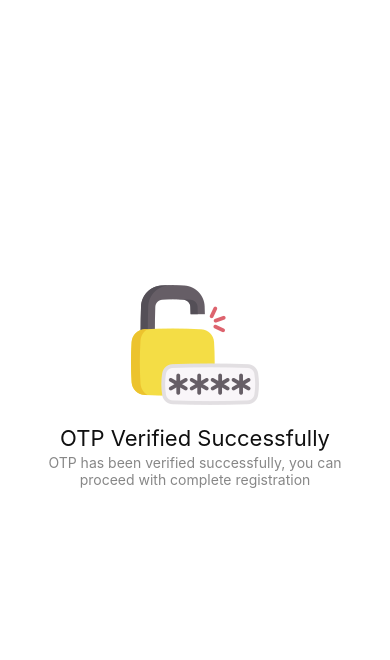
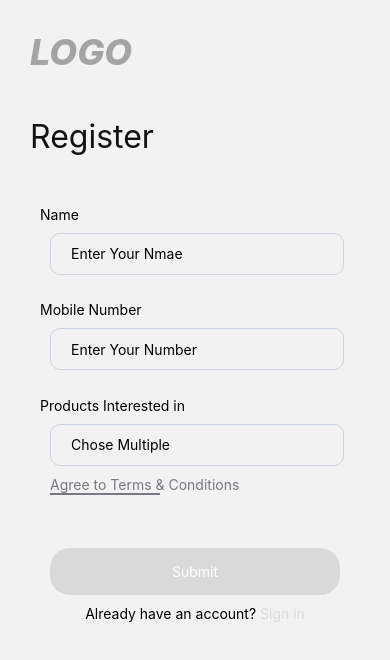
Before and after one commit to anandstephan/DriverApp, a React Native app: screen /Register in a window 390 px wide. Shown: the top 660 px of the page. Built offline with nearby package versions, Linux system fonts and the light colour scheme.

Commit message:
feat:add signup screen

```diff
--- a/navigator/auth/Auth.tsx
+++ b/navigator/auth/Auth.tsx
@@ -3,18 +3,20 @@ import Login from '../../screens/auth/Login';
 import Initial from '../../screens/auth/Initial';
 import Otp from '../../screens/auth/Otp';
 import OtpSucess from '../../screens/auth/OtpSucess';
+import Register from '../../screens/auth/Register';
 
 const Stack = createNativeStackNavigator();
 
 const  Auth =() => {
   return (
-      <Stack.Navigator initialRouteName="OtpSucess" screenOptions={{headerShown:false}}>
+      <Stack.Navigator initialRouteName="Register" screenOptions={{headerShown:false}}>
         <Stack.Screen name='Initial' component={Initial}/>
         <Stack.Screen name="Login" component={Login} />
         <Stack.Screen name="Otp" component={Otp} options={{
           headerShown:true
         }}/>
         <Stack.Screen name="OtpSucess" component={OtpSucess}/>
+        <Stack.Screen name="Register" component={Register}/>
       </Stack.Navigator>
 
   );
--- /dev/null
+++ b/screens/auth/Register.tsx
@@ -0,0 +1,111 @@
+import { useNavigation } from "@react-navigation/native"
+import { View,Text,StyleSheet, TextInput, Pressable } from "react-native"
+
+const Register = () =>{
+    const navigation = useNavigation()
+return <View style={styles.container}>
+    <View>
+    <Text style={styles.logo}>LOGO</Text>
+    </View>
+
+    <View style={styles.primaryContainer}>
+        <Text style={styles.heading}>Register</Text>
+        <View style={styles.form}>
+            <Text>Name</Text>
+            <TextInput style={styles.input} placeholder="Enter Your Nmae"/>
+        </View>
+        <View style={[styles.form,{marginTop:'5%'}]}>
+            <Text>Mobile Number</Text>
+            <TextInput style={styles.input} placeholder="Enter Your Number"/>
+        </View>
+        <View style={[styles.form,{marginTop:'5%'}]}>
+            <Text>Products Interested in</Text>
+            <TextInput style={styles.input} placeholder="Chose Multiple"/>
+        </View>
+        <View style={[styles.form,{marginTop:0,marginLeft:20}]}>
+
+            <Text style={{color:"#00031480",fontWeight:"400",fontSize:14}}>Agree to Terms & Conditions</Text>
+            <View style={{width:'35%',borderWidth:0.5,borderColor:"#00031480"}}/>
+        </View>
+        <View style={styles.btnContainer}>
+
+            <Pressable style={styles.btn}>
+                <Text style={{ color:"#FFFFFF"}}>Submit</Text>
+            </Pressable>
+            <Text style={styles.txtStyle}>Already have an account? <Text style={styles.underlineTxt}>Sign in</Text></Text>
+        </View>
+    </View>
+
+</View>
+}
+
+export default Register
+
+const styles = StyleSheet.create({
+    container:{
+        justifyContent:'center',
+        alignItems:"flex-start",
+        marginHorizontal:20,
+        padding:10,
+        margin:10
+    },
+    primaryContainer:{
+        width:"100%",
+        marginVertical:'10%',
+
+    },
+    logo:{
+        color:"#A4A4A4",
+        fontWeight:"800",
+        fontSize:36,
+        fontStyle:"italic",
+        marginVertical:'10%'
+    },
+    heading:{
+        fontWeight:"400",
+        fontSize:32,
+        color:"#131212"
+    },
+    input:{
+        borderColor:"#CBD3DF",
+        borderWidth:1,
+        padding:20,
+        margin:10,
+        height:30,
+        borderRadius:10
+    },
+    form:{
+        textAlign:"center",
+        width:"95%",
+        marginTop:'15%',
+        marginLeft:10
+
+    },
+    btnContainer:{
+        // flexDirection:"row",
+        justifyContent:"space-between",
+        alignItems:"center",
+        margin:10,
+        padding:10,
+        marginTop:'10%',
+        // marginHorizontal:13
+        // width:"95%",
+    },
+    btn:{
+
+        padding:15,
+        width:'100%',
+        justifyContent:"center",
+        alignItems:"center",
+        margin:10,
+        backgroundColor:"#D9D9D9",
+        borderRadius:20
+
+    },
+    txtStyle:{
+        fontSize:14
+    },
+    underlineTxt:{
+        color:"#DADADA"
+    }
+})
```
Also changed, not shown: screens/auth/RegisterSucess.tsx (added, +39 -0 lines).
